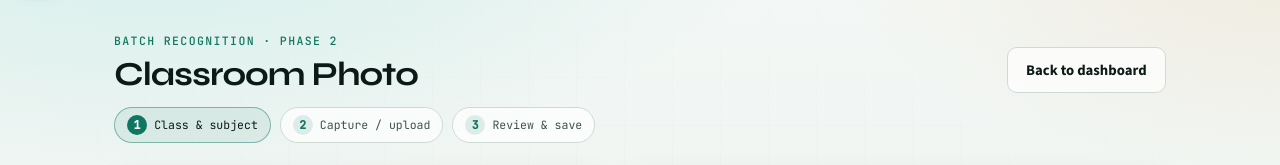
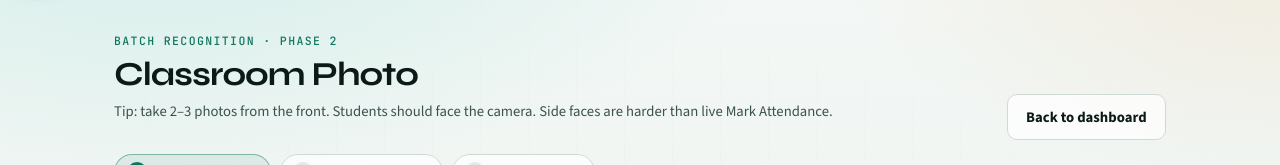
Before and after one commit to Karan2926/Assignment, a Flask app: page /mark_attendance_classroom in a window 1280 px wide. Shown: the part 67-232 px from the top of the page. Run offline with Flask 3, Linux system fonts and the light colour scheme; the visitor is signed in with stand-in values (Sample User, id 1); data that the repository does not hold is empty.

Commit message:
Add classroom photo tip for better face capture
Co-authored-by: Karan singh bhadouriya <Karan2926@users.noreply.github.com>

```diff
--- a/templates/mark_attendance_classroom.html
+++ b/templates/mark_attendance_classroom.html
@@ -28,6 +28,7 @@
       <div>
         <span class="eyebrow">Batch recognition · Phase 2</span>
         <h1>Classroom Photo</h1>
+        <p class="panel-copy mt-2">Tip: take 2–3 photos from the front. Students should face the camera. Side faces are harder than live Mark Attendance.</p>
       </div>
       <a href="/" class="btn2 btn2-outline">Back to dashboard</a>
     </div>
```
